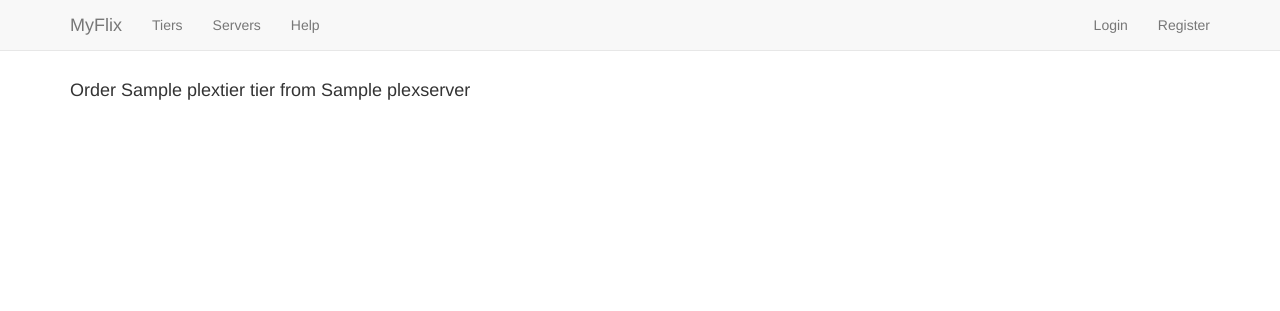
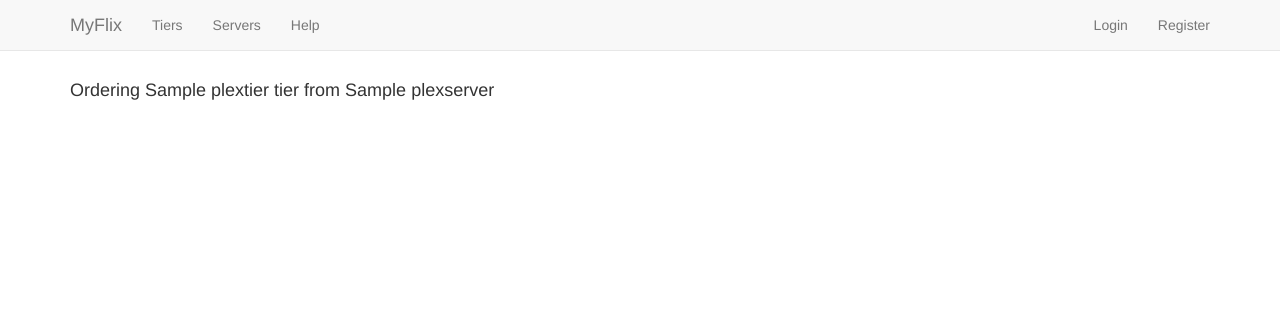
Before and after one commit to l3uddz/myflix, a Django app: template templates/core/order_tier.html in a window 1280 px wide. Shown: the top 311 px of the page. Run offline with Django 3.2, Linux system fonts and the light colour scheme; the template is opened without the code that fills it: values that come from a table or form of the project are taken from there, others are empty; tables that the repository leaves empty hold one stand-in row (values such as "Sample post"); parts of the project's set-up code (start-up, migrations or seed data) failed here and were passed over; some libraries are stand-ins or nearby versions.

Commit message:
template change

```diff
--- a/templates/core/order_tier.html
+++ b/templates/core/order_tier.html
@@ -9,6 +9,6 @@
     {% if not tier %}
         <p>There were not enough available slots to make the purchase on this server.</p>
     {% else %}
-        <h4>Order {{ tier.name }} tier from {{ server.name }}</h4><br>
+        <h4>Ordering {{ tier.name }} tier from {{ server.name }}</h4><br>
     {% endif %}
 {% endblock %}
```
